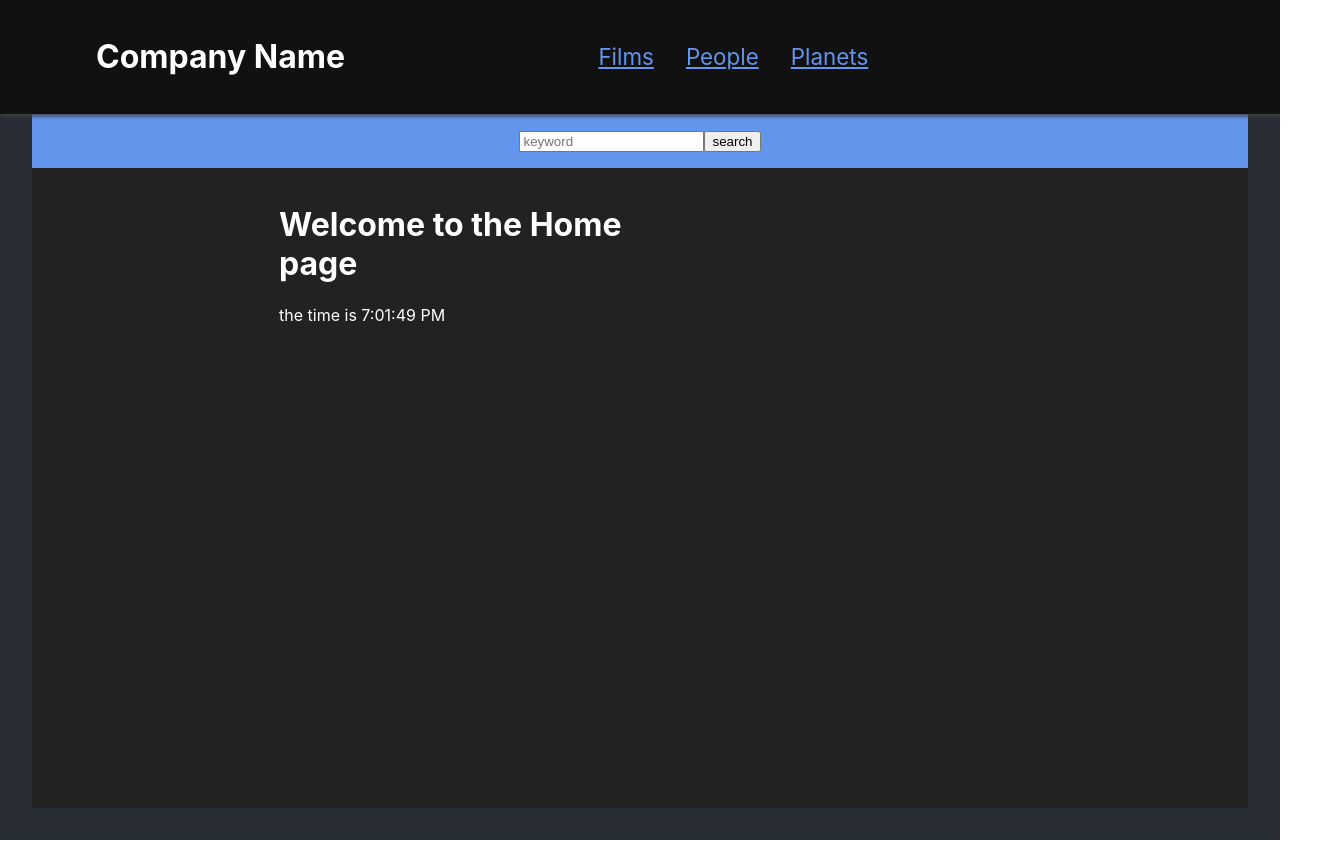
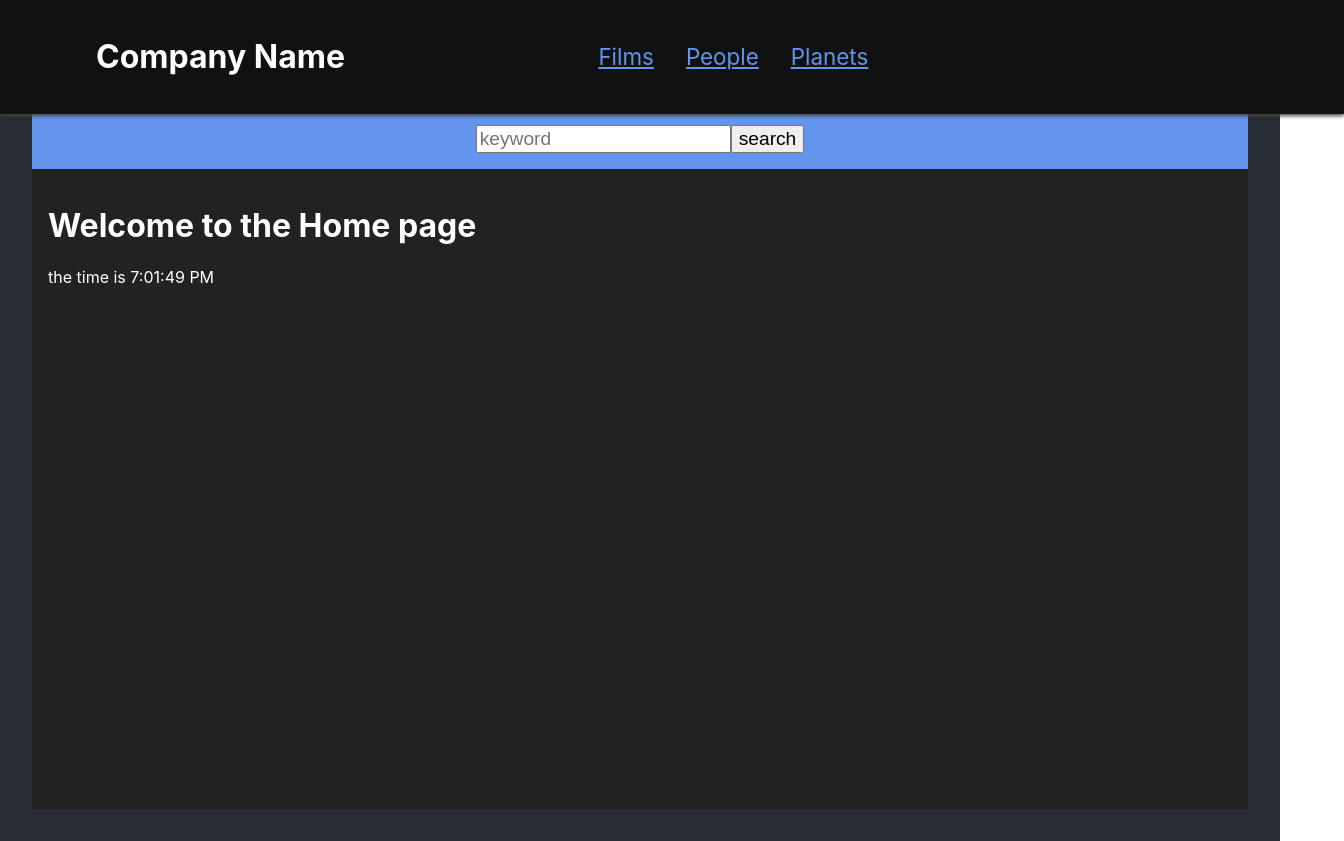
Before and after one commit to othman56/Learning-react-with-Steve-Griffith, a React app: page / in a window 1280 px wide. Shown: the whole page, 1344 px wide, since content can reach past the window. Built offline with nearby package versions, Linux system fonts and the light colour scheme.

Commit message:
finished coding episode epsiode 13

```diff
--- a/src/component/App/App.css
+++ b/src/component/App/App.css
@@ -2,16 +2,15 @@
   background-color: #282c34;
   min-height: 100vh;
   color: white;
-  overflow: hidden;
   padding: 0 2rem 2rem;
 }
-
 .content {
   display: flex;
   flex-direction: row;
-  justify-content: center;
+  justify-content: flex-start;
   align-items: flex-start;
   gap: 2rem;
   min-height: 80vh;
   background-color: #222;
+  width: 100%;
 }
--- a/src/component/App/App.js
+++ b/src/component/App/App.js
@@ -1,7 +1,7 @@
 import "./App.css";
 import Header from "../Header/Header";
 import SearchBar from "../SearchBar/SearchBar";
-import { createRef, useEffect, useRef, useState } from "react";
+import { useEffect, useState } from "react";
 import Main from "../Main/Main";
 import { useLocation } from "react-router-dom";
 
@@ -30,13 +30,10 @@ function App() {
     }
   }, [pathname]);
 
-  const sbInputRef = createRef();
-  // const sbInputRef = useRef();
-
   return (
     <div className="App">
       <Header name={name} />
-      <SearchBar ref={sbInputRef} keyword={keyword} saveSearch={saveSearch} />
+      <SearchBar keyword={keyword} saveSearch={saveSearch} />
       <main className="content">
         <Main keyword={keyword} />
       </main>
--- a/src/component/Main/Main.js
+++ b/src/component/Main/Main.js
@@ -58,7 +58,7 @@ function Main({ keyword }) {
               element={<Planets list={planets} />}
             />
             {/* person is passed prop with fetch results  */}
-            <Route path="/planets/*:id" element={<Planet list={planets} />} />
+            <Route path="/planets/:id" element={<Planet list={planets} />} />
 
             <Route path="/people/*" exact element={<People list={people} />}>
               {/* person is passed prop with fetch results  */}
--- a/src/component/Main/main.css
+++ b/src/component/Main/main.css
@@ -1,12 +1,16 @@
 .mainContent {
-  width: 62%;
+  width: 100%;
   display: flex;
   flex-direction: row;
   justify-content: space-between;
   align-items: flex-start;
 }
 .mainContent > div {
+  /* one column for list, one for details */
   flex-basis: 50%;
+  flex-grow: 0;
+  flex-shrink: 1;
+  width: 50%;
   padding: 1rem;
   min-height: 40vh;
 }
--- a/src/component/People/People.js
+++ b/src/component/People/People.js
@@ -1,23 +1,22 @@
 import { NavLink } from "react-router-dom";
 import "./people.css";
 
-function People({ list }) {
-  // state fetch don in main.js amd passed as props.list
-  // props.list also passed to person
-  // destructure to get list
+export default function People({ list }) {
+  //state fetch done in Main.js and passed as props.list
+  //props.list also passed to Person
+  //destructure to get list
+
   return (
     <div className="results">
-      <h2>people List</h2>
+      <h2>People List</h2>
       {list.length === 0 && <p>No people...</p>}
-      {list.map((people, index) => (
-        <p key={people.name}>
+      {list.map((item, index) => (
+        <p key={item.name}>
           <NavLink className="activeLink" to={`/people/${index + 1}`}>
-            {people.name}
+            {item.name}
           </NavLink>
         </p>
       ))}
     </div>
   );
 }
-
-export default People;
--- a/src/component/SearchBar/SearchBar.js
+++ b/src/component/SearchBar/SearchBar.js
@@ -1,29 +1,26 @@
-import React, { createRef, useEffect, forwardRef } from "react";
+import React, { createRef, useEffect } from "react";
 import "../SearchBar/searchbar.css";
 
-const SearchBar = forwardRef(({ keyword, saveSearch }, ref) => {
-  // let inputRef = createRef(); //container for a DOM element
+const SearchBar = ({ keyword, saveSearch, term }) => {
+  let inputRef = createRef(); //container for a DOM element
 
   const submitted = (e) => {
     e.preventDefault();
     console.log("submitted");
-    // saveSearch(inputRef.current.value);
+    saveSearch(inputRef.current.value);
   };
 
-  // useEffect(
-  //   () => {
-  //     //initial load plus if keyword in App changes
-  //     inputRef.current.value = keyword;
-  //   },
-  //   [keyword, inputRef]
-  // );
+  useEffect(() => {
+    //initial load plus if keyword in App changes
+    inputRef.current.value = keyword;
+  }, [keyword, inputRef]);
 
   return (
     <section className="searchBar">
       <form onSubmit={submitted}>
         <input
           type="text"
-          ref={ref}
+          ref={inputRef}
           className="searchText"
           name="keyword"
           placeholder="keyword"
@@ -33,11 +30,11 @@ const SearchBar = forwardRef(({ keyword, saveSearch }, ref) => {
           search
         </button>
       </form>
-      {/* {props.term && <p>you searched for {props.terms}</p>} */}
+      {term && <p>you searched for {term}</p>}
     </section>
   );
-});
+};
 
-// {props.terms ? <p>you searched for {props.terms}</p> : ""}
+// {terms ? <p>you searched for {terms}</p> : ""}
 
 export default SearchBar;
--- a/src/component/SearchBar/searchbar.css
+++ b/src/component/SearchBar/searchbar.css
@@ -1,8 +1,17 @@
 .searchBar {
   background-color: cornflowerblue;
-  font-size: 1rem;
+  font-size: 1.2rem;
   display: flex;
-  justify-content: space-evenly;
+  flex-direction: row;
+  justify-content: center;
   align-items: center;
   padding: 1rem;
+  /* new */
+  gap: 2rem;
+  z-index: -1;
+  margin-top: -5px;
 }
+.searchBar input,
+.searchBar button {
+  font-size: inherit;
+}
```
